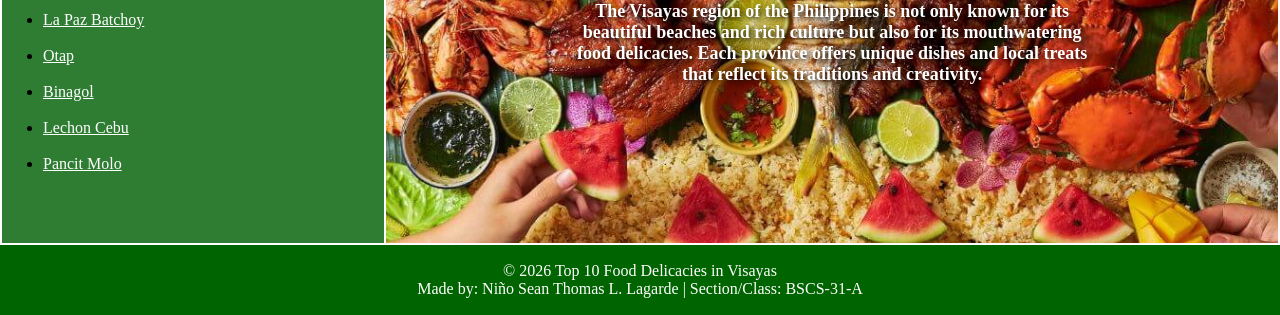
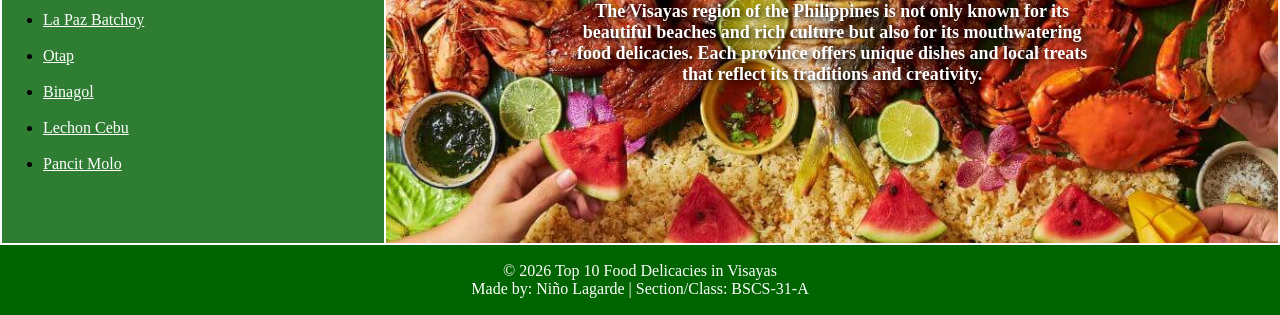
Before and after one commit to NashLagarde/Top-10-Food-Delicacies-in-Visayas, a plain HTML site: page index.html in a window 1280 px wide. Shown: the part 495-810 px from the top of the page. Drawn offline with Linux system fonts and the light colour scheme.

Commit message:
Update index.html

```diff
--- a/index.html
+++ b/index.html
@@ -65,7 +65,7 @@
 
 <table width="100%" bgcolor="darkgreen">
 <tr>
-<td align="center" style="color: white; padding: 15px;">&copy; 2026 Top 10 Food Delicacies in Visayas<br>Made by: Niño Sean Thomas L. Lagarde | Section/Class: BSCS-31-A
+<td align="center" style="color: white; padding: 15px;">&copy; 2026 Top 10 Food Delicacies in Visayas<br>Made by: Niño Lagarde | Section/Class: BSCS-31-A
 </td>
 </tr>
 </table>
```
